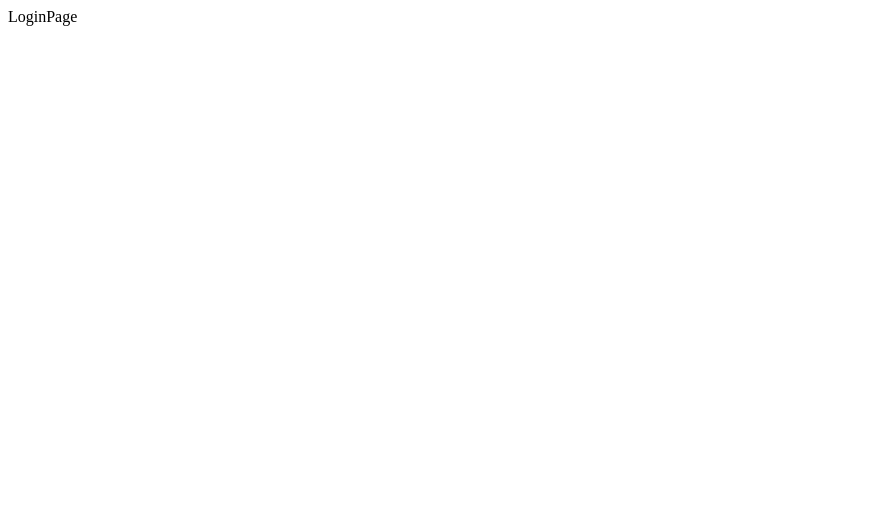
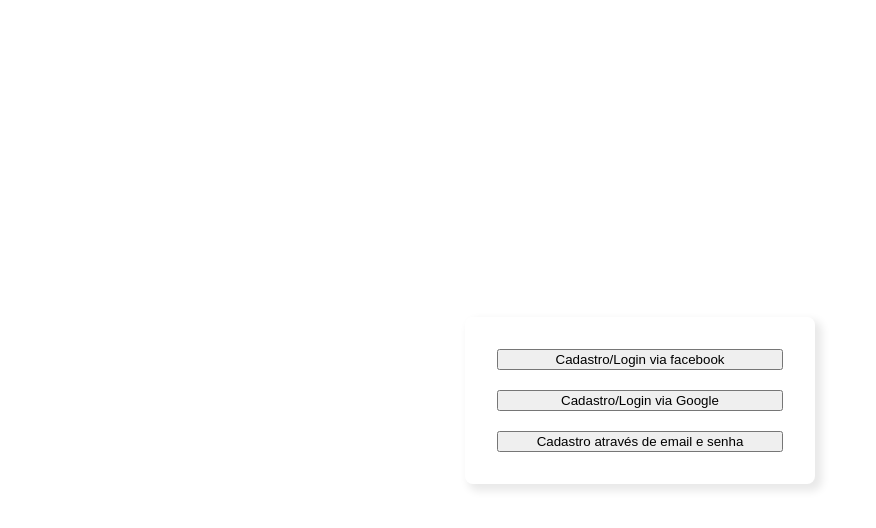
Before and after one commit to guibarbosadev/nfe-control, a React (Vite) app: page / in a window 1280 px wide. Shown: the top 528 px of the page, without its empty margins (0-876 px from the left). Built offline with nearby package versions, Linux system fonts and the light colour scheme.

Commit message:
Create login menu :sparkles:

```diff
--- a/package.json
+++ b/package.json
@@ -15,6 +15,7 @@
     "react-dom": "^17.0.0",
     "react-redux": "^7.2.6",
     "react-router-dom": "^6.2.1",
+    "sass": "^1.49.9",
     "serve-static": "^1.14.2"
   },
   "devDependencies": {
--- a/src/App.tsx
+++ b/src/App.tsx
@@ -1,12 +1,9 @@
 import React from "react";
 import Router from "./app/Router";
+import "./global.scss";
 
 function App(): JSX.Element {
-  return (
-    <div className="App">
-      <Router />
-    </div>
-  );
+  return <Router />;
 }
 
 export default App;
--- /dev/null
+++ b/src/global.scss
@@ -0,0 +1,14 @@
+html,
+body,
+#root {
+  height: 100%;
+  margin: 0;
+}
+
+* {
+  box-sizing: border-box;
+}
+
+button {
+  cursor: pointer;
+}
--- /dev/null
+++ b/src/pages/login/LoginPage.module.scss
@@ -0,0 +1,12 @@
+.container {
+  display: flex;
+  justify-content: center;
+  align-items: center;
+
+  width: 100%;
+  height: 100%;
+
+  > * {
+    max-width: 350px;
+  }
+}
--- a/src/pages/login/LoginPage.tsx
+++ b/src/pages/login/LoginPage.tsx
@@ -1,5 +1,33 @@
 import React from "react";
+import LoginMenu, { LoginOption } from "./login-menu/LoginMenu";
+import classNames from "./LoginPage.module.scss";
+import SignUpForm from "./sign-up-form/SignUpForm";
 
-const LoginPage: React.FC = () => <div>LoginPage</div>;
+const LoginPage: React.FC = () => {
+  const [isSigningUp, setIsSigninUp] = React.useState(false);
+
+  const handleSelect = (option: LoginOption) => {
+    switch (option) {
+      case "email":
+        setIsSigninUp(true);
+        break;
+      default:
+        // TODO: handle facebook/google login/signup
+        break;
+    }
+  };
+
+  const quitSignUpForm = () => setIsSigninUp(false);
+
+  return (
+    <div className={classNames.container}>
+      {isSigningUp ? (
+        <SignUpForm handleGoBack={quitSignUpForm} />
+      ) : (
+        <LoginMenu handleSelect={handleSelect} />
+      )}
+    </div>
+  );
+};
 
 export default LoginPage;
--- /dev/null
+++ b/src/pages/login/login-menu/LoginMenu.module.scss
@@ -0,0 +1,10 @@
+.form {
+  display: grid;
+  row-gap: 1.25rem;
+
+  border-radius: 0.5rem;
+  box-shadow: 5px 5px 8px 2px rgba(0, 0, 0, 0.09);
+
+  padding: 2rem;
+  width: 100%;
+}
--- /dev/null
+++ b/src/pages/login/login-menu/LoginMenu.tsx
@@ -0,0 +1,28 @@
+import React from "react";
+import classNames from "./LoginMenu.module.scss";
+
+export type LoginOption = "facebook" | "google" | "email";
+
+interface LoginMenuProps {
+  handleSelect: (option: LoginOption) => void;
+}
+
+const LoginMenu: React.FC<LoginMenuProps> = ({ handleSelect }) => {
+  const createOnClickFunc = (option: LoginOption) => () => handleSelect(option);
+
+  return (
+    <form className={classNames.form}>
+      <button type="button" onClick={createOnClickFunc("facebook")}>
+        Cadastro/Login via facebook
+      </button>
+      <button type="button" onClick={createOnClickFunc("google")}>
+        Cadastro/Login via Google
+      </button>
+      <button type="button" onClick={createOnClickFunc("email")}>
+        Cadastro através de email e senha
+      </button>
+    </form>
+  );
+};
+
+export default LoginMenu;
--- /dev/null
+++ b/src/pages/login/sign-up-form/SignUpForm.tsx
@@ -0,0 +1,16 @@
+import React from "react";
+
+interface SignUpFormProps {
+  handleGoBack?: () => void;
+}
+
+const SignUpForm: React.FC<SignUpFormProps> = ({ handleGoBack }) => (
+  <div>
+    <div>SignUpForm</div>
+    <button type="button" onClick={handleGoBack}>
+      Go back
+    </button>
+  </div>
+);
+
+export default SignUpForm;
```
Also changed, not shown: 1 other file (tests, documents, lock files or other folders).
